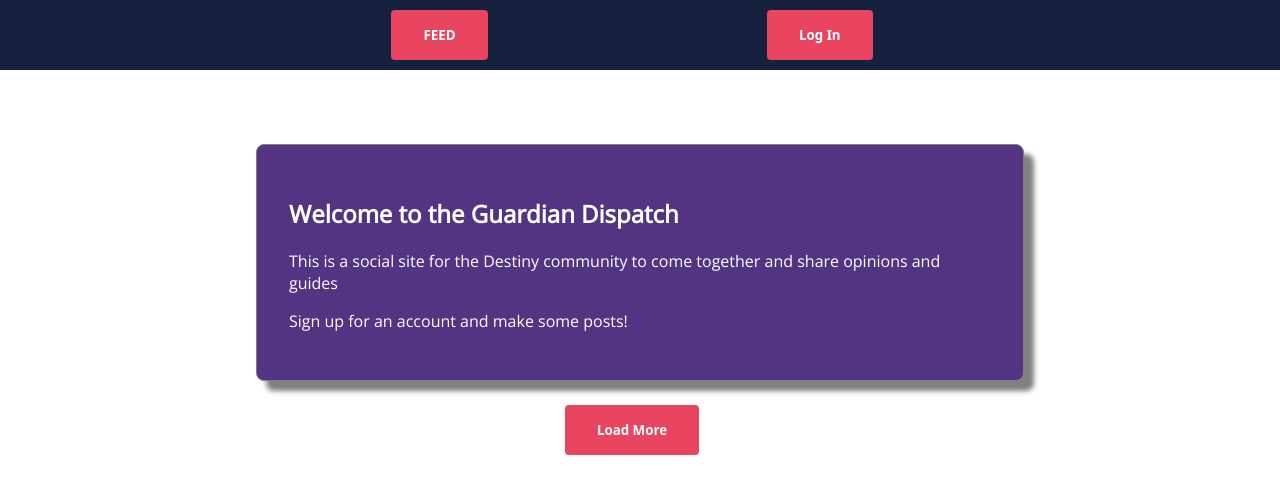
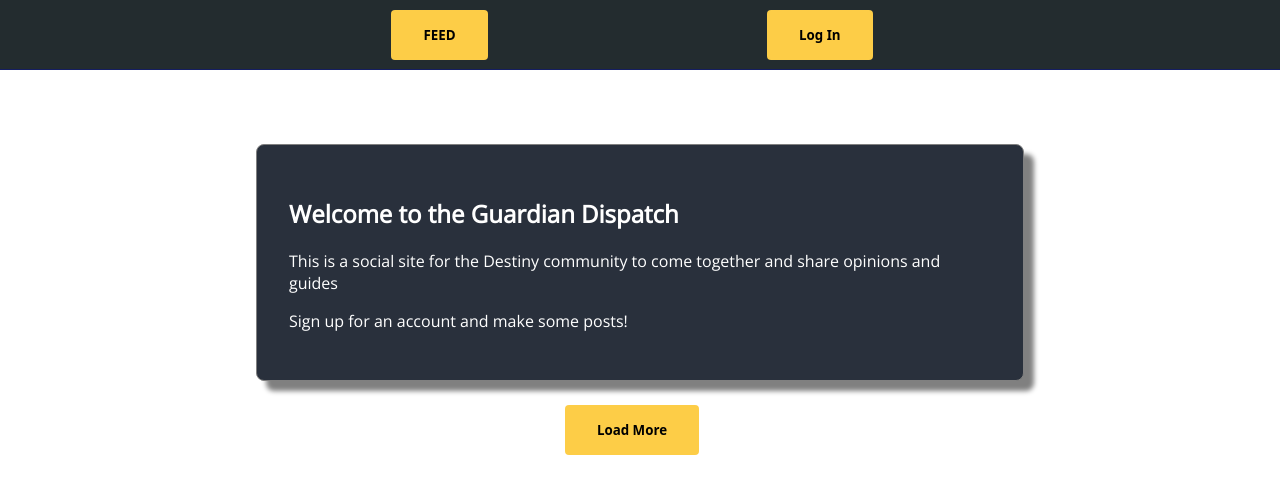
Before and after one commit to njandersen/guardian-dispatch, a Next.js app: page / in a window 1280 px wide. Shown: the top 494 px of the page. Built offline with nearby package versions, Linux system fonts and the light colour scheme; no server answers; the database is empty.

Commit message:
color redesign

```diff
--- a/pages/[username]/UserProfilePage.module.scss
+++ b/pages/[username]/UserProfilePage.module.scss
@@ -53,6 +53,7 @@
 .btnEdit {
   @include base.button;
   background-color: base.$accent-color;
+  color: white;
   &:hover {
     filter: brightness(90%);
   }
--- a/styles/_base.scss
+++ b/styles/_base.scss
@@ -1,11 +1,19 @@
 @import url("https://fonts.googleapis.com/css2?family=Merriweather&family=Open+Sans&display=swap");
+
 // Color Palette
-$background-color: #eeeeee;
-$button-color: #e94560;
-$navbar-color: #16213e;
+$background-color: #e5e8ee;
+$button-color: #fdcd47;
+$navbar-color: #232c2f;
 $accent-color: #141e61;
-$secondary-text-color: #533483;
+$secondary-text-color: #29303c;
 $text-color: black;
+
+// $background-color: #eeeeee;
+// $button-color: #e94560;
+// $navbar-color: #16213e;
+// $accent-color: #141e61;
+// $secondary-text-color: #533483;
+// $text-color: black;
 
 // Fonts
 $font-primary: "Open Sans", sans-serif;
@@ -20,7 +28,7 @@
 @mixin button {
   background-color: $button-color;
   border: none;
-  color: white;
+  color: $text-color;
   padding: 1rem 2rem;
   display: flex;
   align-items: center;
```
